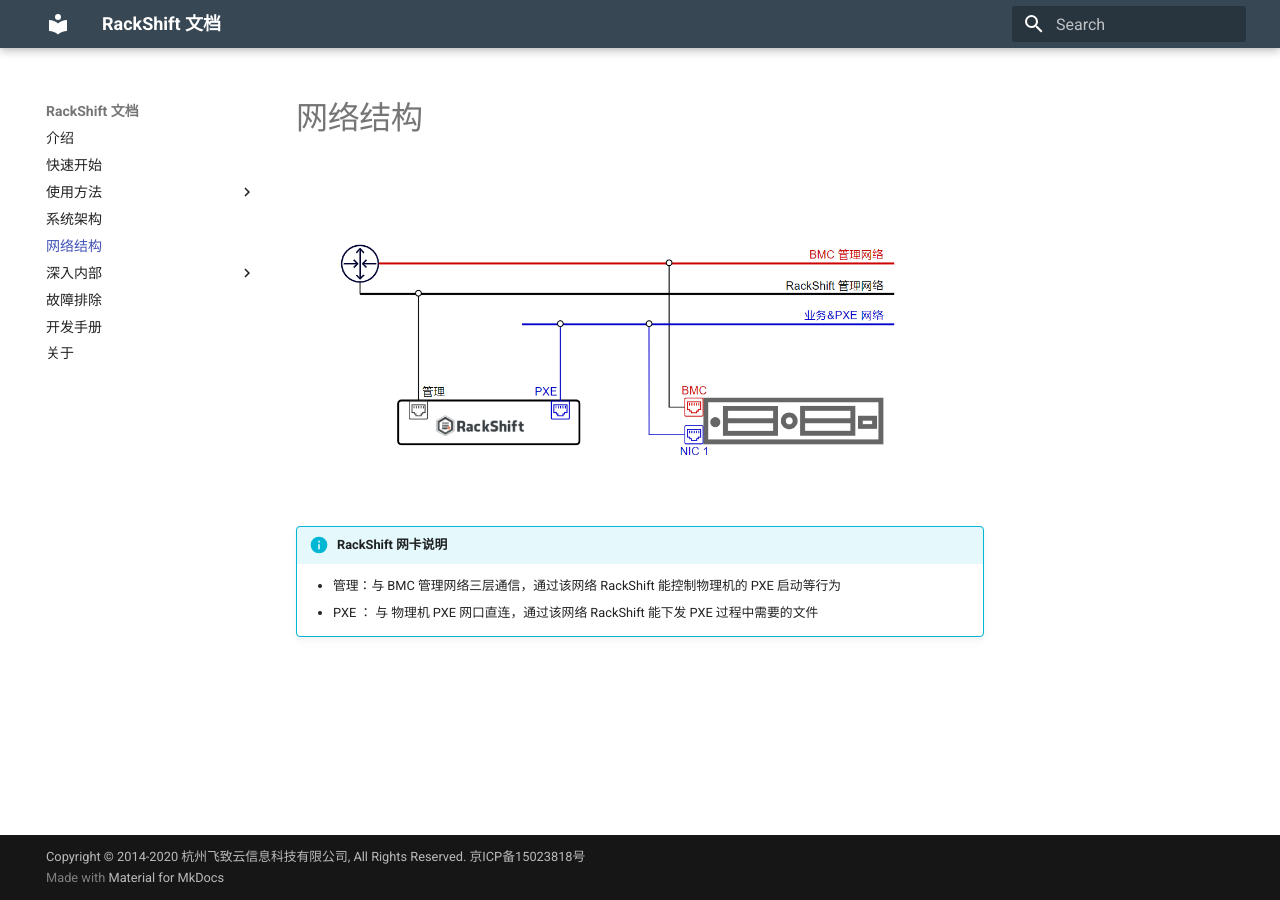
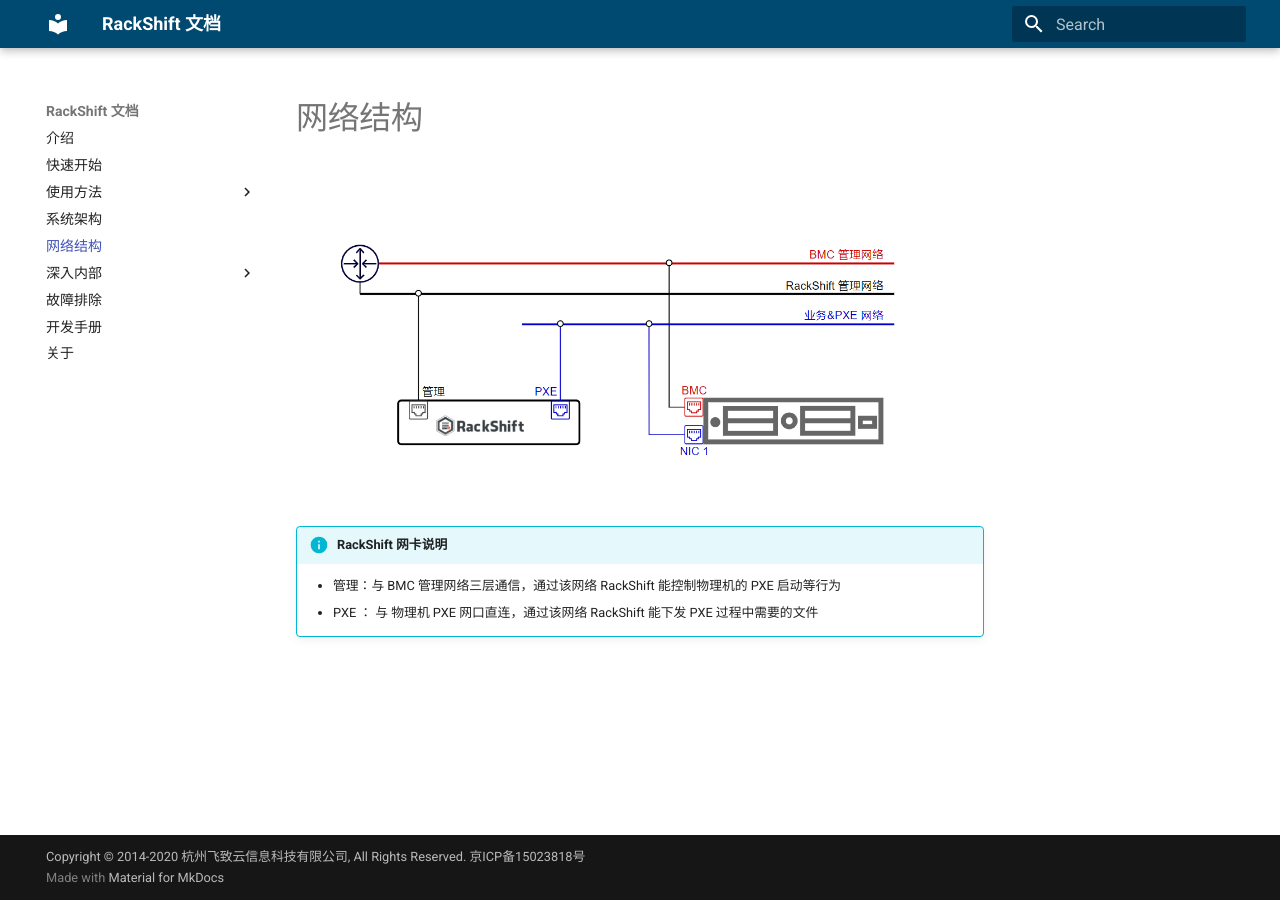
Before and after one commit to fit2cloud/rackshift-docs-static, an MkDocs documentation site: the page built from docs/network.md, in a window 1280 px wide. Built offline with MkDocs 1.6.1 and Material for MkDocs 9.7.7, drawn with Linux system fonts in a browser that asks for light colours.

Commit message:
docs:更新主题色

```diff
--- a/docs/css/extra.css
+++ b/docs/css/extra.css
@@ -1,3 +1,3 @@
 .md-header {
-    background-color: rgb(55, 71, 84);
+    background-color: #004a71;
 }
```
